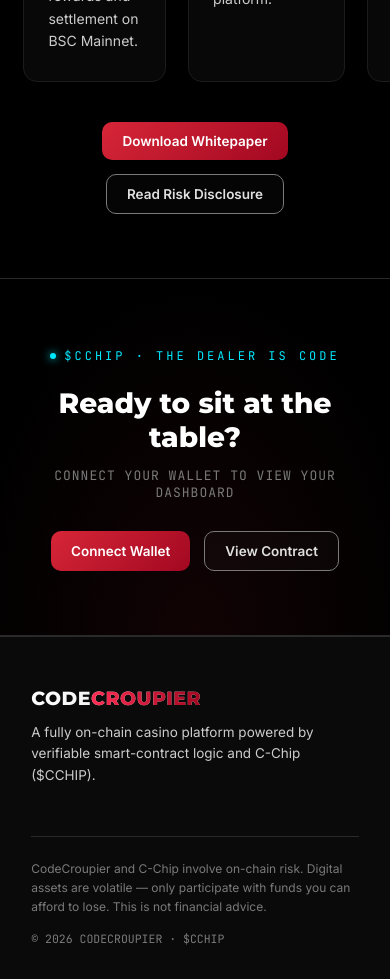
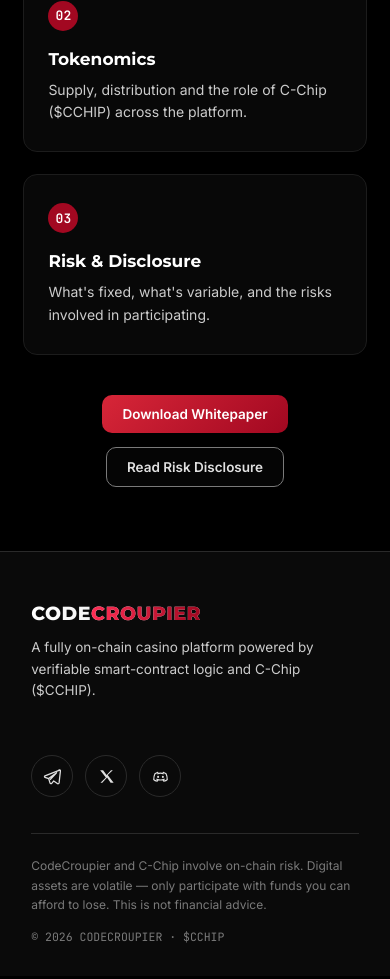
Before and after one commit to shubhambaragi07/codecroupier_home, a React (Vite) app: page / in a window 390 px wide. Shown: the part 4500-5479 px from the top of the page. Built offline with nearby package versions, Linux system fonts and the light colour scheme.

Commit message:
removed routlet amd added social meadia links

```diff
--- a/src/components/CodeCroupierHome.css
+++ b/src/components/CodeCroupierHome.css
@@ -257,6 +257,12 @@ html{ scroll-behavior:smooth; } /* safe to remove if your app already sets this
 @media (max-width:1050px){ .cc-home .cards{ grid-template-columns:repeat(2,1fr); } }
 @media (max-width:600px){ .cc-home .cards{ grid-template-columns:1fr; } }
 
+/* whitepaper's 3-card grid — same responsive behavior as .cards, just
+   starts at 3 columns on desktop instead of 4 */
+.cc-home .cards.cards-3{ grid-template-columns:repeat(3,1fr); max-width:900px; margin:0 auto; }
+@media (max-width:1050px){ .cc-home .cards.cards-3{ grid-template-columns:repeat(2,1fr); max-width:100%; } }
+@media (max-width:600px){ .cc-home .cards.cards-3{ grid-template-columns:1fr; } }
+
 .cc-home .card{
   background:rgba(255,255,255,0.03); border:1px solid #1C1C1C; border-radius:14px; padding:28px 24px;
   transition:transform .22s ease, box-shadow .22s ease, border-color .22s ease; position:relative;
@@ -301,27 +307,20 @@ html{ scroll-behavior:smooth; } /* safe to remove if your app already sets this
 .cc-home .panel-visual .head{ font-family:var(--cc-font-body); font-weight:600; color:#fff; font-size:14px; margin-bottom:14px; display:flex; align-items:center; gap:8px; }
 .cc-home .panel-visual .head::before{ content:''; width:8px; height:8px; border-radius:50%; background:var(--cc-purple); box-shadow:0 0 8px var(--cc-purple); }
 
-/* cta band */
-.cc-home .cta-band{
-  text-align:center; padding:90px 8vw; position:relative; z-index:1;
-  border-top:1px solid var(--cc-graphite); border-bottom:1px solid var(--cc-graphite);
-  background:radial-gradient(ellipse 60% 100% at 50% 100%, rgba(215,38,56,0.08), transparent);
+.cc-home footer{ position:relative; z-index:1; padding:52px 8vw 30px; border-top:1px solid var(--cc-graphite); background:var(--cc-coal); }
+.cc-home .foot-top{ display:flex; justify-content:space-between; align-items:flex-start; flex-wrap:wrap; gap:40px; margin-bottom:36px; }
+.cc-home .foot-brand p{ color:var(--cc-silver); font-size:13.5px; max-width:300px; line-height:1.6; margin-top:14px; }
+
+.cc-home .social-row{ display:flex; gap:12px; flex-wrap:wrap; }
+.cc-home .social-icon{
+  display:flex; align-items:center; justify-content:center;
+  width:42px; height:42px; border-radius:50%;
+  border:1px solid var(--cc-graphite); color:var(--cc-silver-lt);
+  transition:.2s ease;
 }
-.cc-home .cta-band h2{ font-family:var(--cc-font-head); font-weight:800; font-size:clamp(28px,4vw,42px); color:#fff; margin:0 0 6px; }
-.cc-home .cta-band .tag{ font-family:var(--cc-font-mono); color:var(--cc-silver-bd); font-size:13px; letter-spacing:1px; margin-bottom:30px; }
-.cc-home .cta-band .slide-cta{ margin-top:8px; }
+.cc-home .social-icon svg{ width:19px; height:19px; }
+.cc-home .social-icon:hover{ border-color:var(--cc-cyan); color:#fff; box-shadow:0 0 14px rgba(0,232,255,0.25); transform:translateY(-2px); }
 
-.cc-home footer{ position:relative; z-index:1; padding:52px 8vw 30px; border-top:1px solid var(--cc-graphite); background:var(--cc-coal); }
-.cc-home .foot-top{ display:flex; justify-content:space-between; flex-wrap:wrap; gap:40px; margin-bottom:36px; }
-.cc-home .foot-brand p{ color:var(--cc-silver); font-size:13.5px; max-width:300px; line-height:1.6; margin-top:14px; }
-.cc-home .foot-social h4{ font-family:var(--cc-font-head); font-size:13px; letter-spacing:1px; color:var(--cc-silver-lt); margin:0 0 14px; text-transform:uppercase; }
-.cc-home .social-row{ display:flex; gap:12px; flex-wrap:wrap; }
-.cc-home .social-row a{
-  font-family:var(--cc-font-mono); font-size:12.5px; color:var(--cc-silver-lt);
-  border:1px solid var(--cc-graphite); border-radius:20px; padding:9px 18px;
-  transition:.2s ease; white-space:nowrap;
-}
-.cc-home .social-row a:hover{ border-color:var(--cc-cyan); color:#fff; box-shadow:0 0 14px rgba(0,232,255,0.2); }
 .cc-home .foot-bottom{ display:flex; justify-content:space-between; flex-wrap:wrap; gap:14px; border-top:1px solid var(--cc-graphite); padding-top:22px; }
 .cc-home .foot-bottom p{ font-size:12px; color:var(--cc-silver-bd); margin:0; max-width:640px; line-height:1.6; }
 .cc-home .foot-bottom .small{ font-family:var(--cc-font-mono); font-size:11.5px; }
@@ -384,7 +383,6 @@ html{ scroll-behavior:smooth; } /* safe to remove if your app already sets this
   .cc-home .nav-links{ top:50px; }
   .cc-home header .brand-logo{ height:26px; }
   .cc-home section{ padding:64px 6vw; }
-  .cc-home .cta-band{ padding:64px 6vw; }
 }
 
 @media (prefers-reduced-motion: reduce){
--- a/src/components/CodeCroupierHome.jsx
+++ b/src/components/CodeCroupierHome.jsx
@@ -8,7 +8,9 @@ import './CodeCroupierHome.css';
  *   1. Place cody-hero.png, cody-chips.png and cody-loop.mp4 in your
  *      Vite project's /public folder (referenced below as root-relative
  *      paths, e.g. "/cody-hero.png").
- *   2. Import and render <CodeCroupierHome /> from a route/page component.
+ *   2. Place your real whitepaper at /public/CodeCroupier-Whitepaper.pdf
+ *      so the "Download Whitepaper" button works.
+ *   3. Import and render <CodeCroupierHome /> from a route/page component.
  *
  * Everything is scoped under the .cc-home wrapper class in
  * CodeCroupierHome.css, so it won't clash with your existing theme.css
@@ -31,7 +33,6 @@ const NAV_LINKS = [
   ['Meet Cody', '#meet-cody'],
   ['About', '#about'],
   ['Whitepaper', '#whitepaper'],
-  ['Roulette', '#roulette'],
 ];
 
 const TOTAL_SLIDES = 3;
@@ -114,7 +115,7 @@ export default function CodeCroupierHome() {
       </div>
 
       <header className={scrolled ? 'scrolled' : ''}>
-        <a href="" className="brand" aria-label="CodeCroupier — home">
+        <a href="#home" className="brand" aria-label="CodeCroupier — home">
           <img
             className="brand-logo"
             src="/codecroupier-logo-100-transparent.png"
@@ -319,7 +320,7 @@ export default function CodeCroupierHome() {
           <h2>The whitepaper</h2>
           <p>Protocol mechanics, staking math, referral structure and roulette settlement logic — written up in full for anyone who wants to verify before they play.</p>
         </div>
-        <div className="cards" style={{ gridTemplateColumns: 'repeat(3,1fr)', maxWidth: 900, margin: '0 auto' }}>
+        <div className="cards cards-3">
           <div className="card">
             <div className="step">01</div>
             <h3>Protocol Overview</h3>
@@ -336,29 +337,17 @@ export default function CodeCroupierHome() {
             <p>What&apos;s fixed, what&apos;s variable, and the risks involved in participating.</p>
           </div>
         </div>
-        <div className="slide-cta" style={{ justifyContent: 'center', marginTop: 40 }}>
-          <button
-            className="btn btn-primary"
-            onClick={(e) => handleExtLink(e, 'Whitepaper PDF goes live at launch — check back soon.')}
-          >
-            Download Whitepaper
-          </button>
+          <div className="slide-cta" style={{ justifyContent: 'center', marginTop: 40 }}>
+            <a
+              className="btn btn-primary"
+              href="/CodeCroupier-Whitepaper.pdf"
+              download
+              target="_blank"
+              rel="noopener noreferrer"
+            >
+              Download Whitepaper
+            </a>
           <button className="btn btn-secondary" onClick={() => scrollToId('risk')}>Read Risk Disclosure</button>
-        </div>
-      </section>
-
-      <section id="roulette" className="cta-band">
-        <div className="eyebrow" style={{ justifyContent: 'center' }}>$CCHIP · THE DEALER IS CODE</div>
-        <h2>Ready to sit at the table?</h2>
-        <p className="tag">CONNECT YOUR WALLET TO VIEW YOUR DASHBOARD</p>
-        <div className="slide-cta">
-          <button className="btn btn-primary" onClick={() => showToast()}>Connect Wallet</button>
-          <button
-            className="btn btn-secondary"
-            onClick={(e) => handleExtLink(e, 'Contract address will be published at launch.')}
-          >
-            View Contract
-          </button>
         </div>
       </section>
 
@@ -370,14 +359,44 @@ export default function CodeCroupierHome() {
             </div>
             <p>A fully on-chain casino platform powered by verifiable smart-contract logic and C-Chip ($CCHIP).</p>
           </div>
-          {/* <div className="foot-social">
-            <h4>Community</h4>
+          <div className="foot-social">
             <div className="social-row">
-              <a href="#" onClick={(e) => handleExtLink(e, 'Community links go live at launch.')}>Telegram</a>
-              <a href="#" onClick={(e) => handleExtLink(e, 'Community links go live at launch.')}>X / Twitter</a>
-              <a href="#" onClick={(e) => handleExtLink(e, 'Community links go live at launch.')}>Discord</a>
+              <a
+                className="social-icon"
+                href="#"
+                aria-label="Telegram"
+                onClick={(e) => handleExtLink(e, 'Community links go live at launch.')}
+              >
+                <svg viewBox="0 0 24 24" fill="none" xmlns="http://www.w3.org/2000/svg">
+                  <path d="M21 4L2.5 11.2c-.9.35-.9 1.6.02 1.9l4.6 1.5 1.8 5.7c.3.9 1.5 1.1 2.1.35l2.5-3.1 4.6 3.4c.8.6 2 .15 2.2-.85L22 5.1c.2-1-.8-1.8-1.7-1.4l.7.3z" stroke="currentColor" strokeWidth="1.6" strokeLinejoin="round"/>
+                  <path d="M7.1 14.6l10-7.4-8.3 8.9" stroke="currentColor" strokeWidth="1.6" strokeLinejoin="round"/>
+                </svg>
+              </a>
+              <a
+                className="social-icon"
+                href="#"
+                aria-label="X (Twitter)"
+                onClick={(e) => handleExtLink(e, 'Community links go live at launch.')}
+              >
+                <svg viewBox="0 0 24 24" fill="none" xmlns="http://www.w3.org/2000/svg">
+                  <path d="M4 4l7.2 9.4L4.4 20h2.3l6-6.7 4.5 6.7H21l-7.5-9.9L20 4h-2.3l-5.6 6.2L7.7 4H4z" fill="currentColor"/>
+                </svg>
+              </a>
+              <a
+                className="social-icon"
+                href="#"
+                aria-label="Discord"
+                onClick={(e) => handleExtLink(e, 'Community links go live at launch.')}
+              >
+                <svg viewBox="0 0 24 24" fill="none" xmlns="http://www.w3.org/2000/svg">
+                  <path d="M8.5 8.6c2.3-1 4.7-1 7 0M7.3 15.4c2.9 1.3 6.5 1.3 9.4 0" stroke="currentColor" strokeWidth="1.5" strokeLinecap="round"/>
+                  <path d="M8.7 6.8C6.6 7.4 5 8.6 5 8.6s-1.5 3-1.5 7.4c0 0 1.4 1.6 4.3 1.9l.8-1.4M15.3 6.8c2.1.6 3.7 1.8 3.7 1.8s1.5 3 1.5 7.4c0 0-1.4 1.6-4.3 1.9l-.8-1.4" stroke="currentColor" strokeWidth="1.5" strokeLinecap="round" strokeLinejoin="round"/>
+                  <circle cx="9" cy="12.5" r="1.3" fill="currentColor"/>
+                  <circle cx="15" cy="12.5" r="1.3" fill="currentColor"/>
+                </svg>
+              </a>
             </div>
-          </div> */}
+          </div>
         </div>
         <div className="foot-bottom">
           <p id="risk">CodeCroupier and C-Chip involve on-chain risk. Digital assets are volatile — only participate with funds you can afford to lose. This is not financial advice.</p>
```
